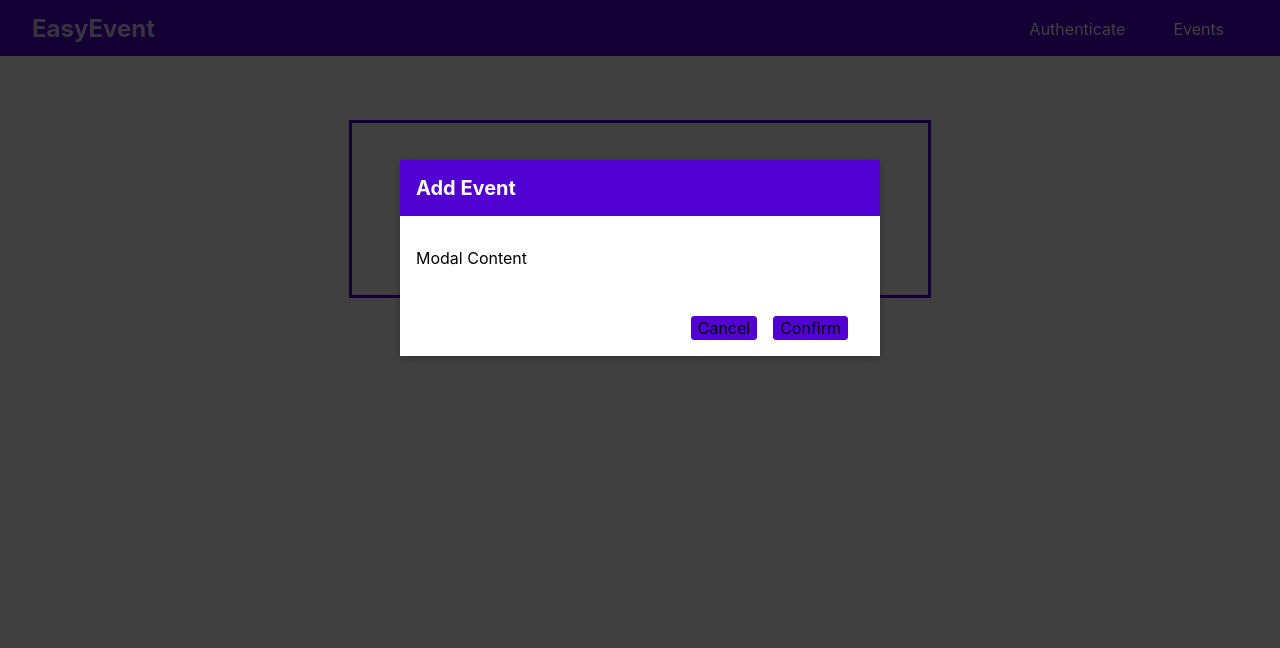
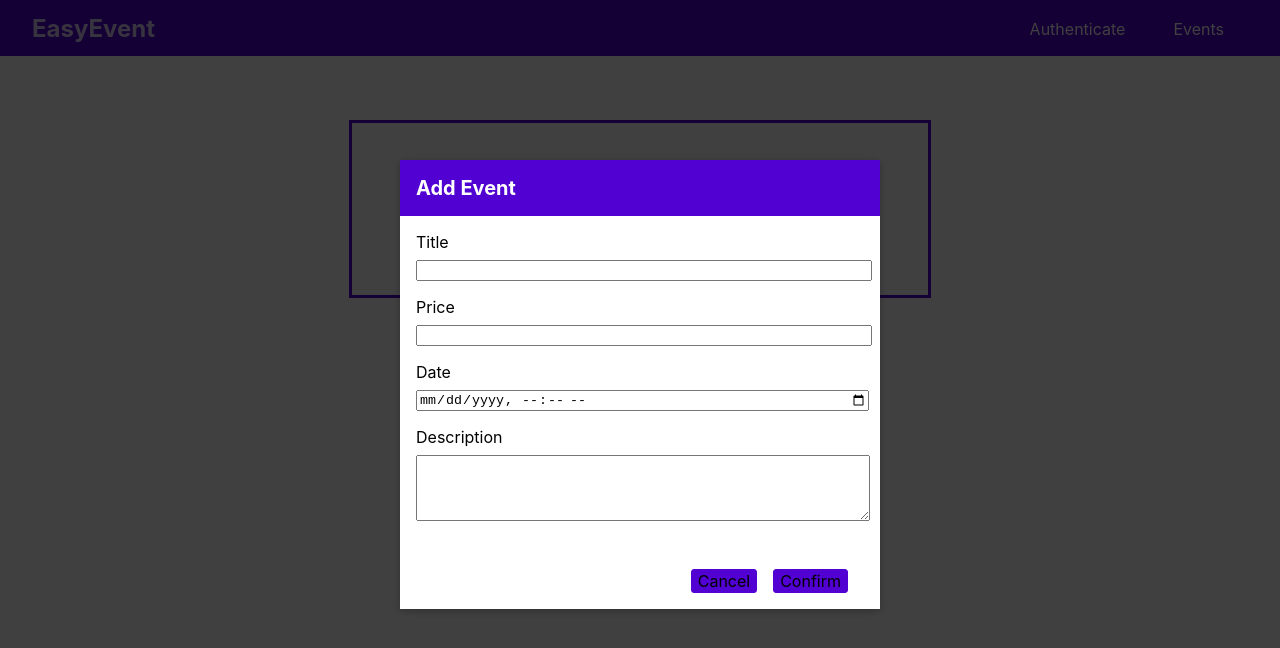
Before and after one commit to fahimvalanchery/GraphQL-Node-React-Mongo, a React (Create React App) app in the folder frontend/: page /events in a window 1280 px wide. Both pictures are taken after a click on the button "Create Event". Shown: the top 648 px of the page. Built offline with nearby package versions, Linux system fonts and the light colour scheme.

Commit message:
create event when logged in

```diff
--- a/frontend/src/index.css
+++ b/frontend/src/index.css
@@ -13,7 +13,8 @@ code {
 }
 
 .form-control label,
-.form-control input {
+.form-control input,
+.form-control textarea {
   width: 100%;
   display: block;
 }
--- a/frontend/src/pages/Events.js
+++ b/frontend/src/pages/Events.js
@@ -2,17 +2,89 @@ import React, { Component } from 'react';
 import './Events.css';
 import Modal from '../components/modal/modal';
 import BackDrop from '../components/backdrop/backdrop';
+
+import AuthContext from '../context/auth-context';
 
 class EventsPage extends Component {
   state = {
     creating: false
   };
 
+  static contextType = AuthContext;
+  constructor(props) {
+    super(props);
+    this.titleRef = React.createRef();
+    this.priceRef = React.createRef();
+    this.dateRef = React.createRef();
+    this.descriptionRef = React.createRef();
+  }
+
   startCreateEventHandler = () => {
     this.setState({ creating: true });
   };
   modalConfirmHandler = () => {
     this.setState({ creating: false });
+    const title = this.titleRef.current.value;
+    const price = +this.priceRef.current.value;
+    const date = this.dateRef.current.value;
+    const description = this.descriptionRef.current.value;
+
+    if (
+      title.trim().length === 0 ||
+      price <= 0 ||
+      date.trim().length === 0 ||
+      description.trim().length === 0
+    ) {
+      return;
+    }
+    // const event = { title, price, date, description };
+
+    const requestBody = {
+      query: `
+        mutation{
+          createEvent(eventInput:{
+            title:"${title}",
+            price:"${price}",
+            date:"${date}",
+            description:"${description}",
+          })
+          {
+            _id,
+            title,
+            price,
+            date,
+            description
+            creator{
+              _id
+              email
+            }
+          }
+        }
+        `
+    };
+
+    const token = this.context.token;
+
+    fetch('http://localhost:8000/graphql', {
+      method: 'POST',
+      body: JSON.stringify(requestBody),
+      headers: {
+        'Content-Type': 'application/json',
+        Authorization: 'Bearer ' + token
+      }
+    })
+      .then(res => {
+        if (res.status !== 200 && res.status !== 201) {
+          throw new Error('Failed');
+        }
+        return res.json();
+      })
+      .then(resData => {
+        console.log(resData);
+      })
+      .catch(err => {
+        console.log(err);
+      });
   };
   modalCancelHandler = () => {
     this.setState({ creating: false });
@@ -29,16 +101,35 @@ class EventsPage extends Component {
             onCancel={this.modalCancelHandler}
             onConfirm={this.modalConfirmHandler}
           >
-            <p>Modal Content</p>
+            <form>
+              <div className="form-control">
+                <label htmlFor="title">Title</label>
+                <input type="text" id="title" ref={this.titleRef} />
+              </div>
+              <div className="form-control">
+                <label htmlFor="price">Price</label>
+                <input type="number" id="price" ref={this.priceRef} />
+              </div>
+              <div className="form-control">
+                <label htmlFor="date">Date</label>
+                <input type="datetime-local" id="date" ref={this.dateRef} />
+              </div>
+              <div className="form-control">
+                <label htmlFor="descritpion">Description</label>
+                <textarea rows="4" id="descritpion" ref={this.descriptionRef} />
+              </div>
+            </form>
           </Modal>
         )}
 
+        {!this.context.token && (
           <div className="events-control">
             <p>Share Your Own Events</p>
             <button className="btn" onClick={this.startCreateEventHandler}>
               Create Event
             </button>
           </div>
+        )}
       </React.Fragment>
     );
   }
```
Lines whose indentation alone changed are shown as unchanged.
